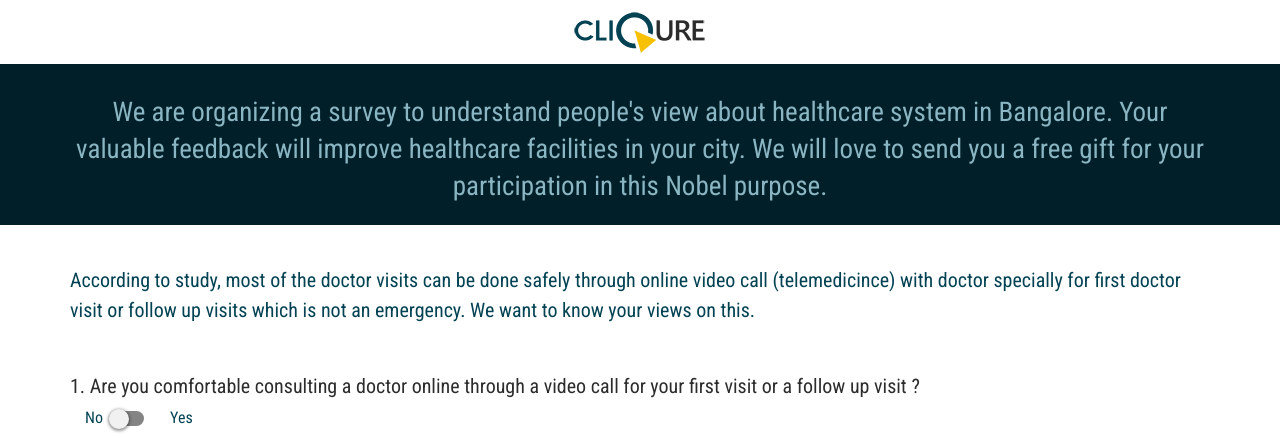
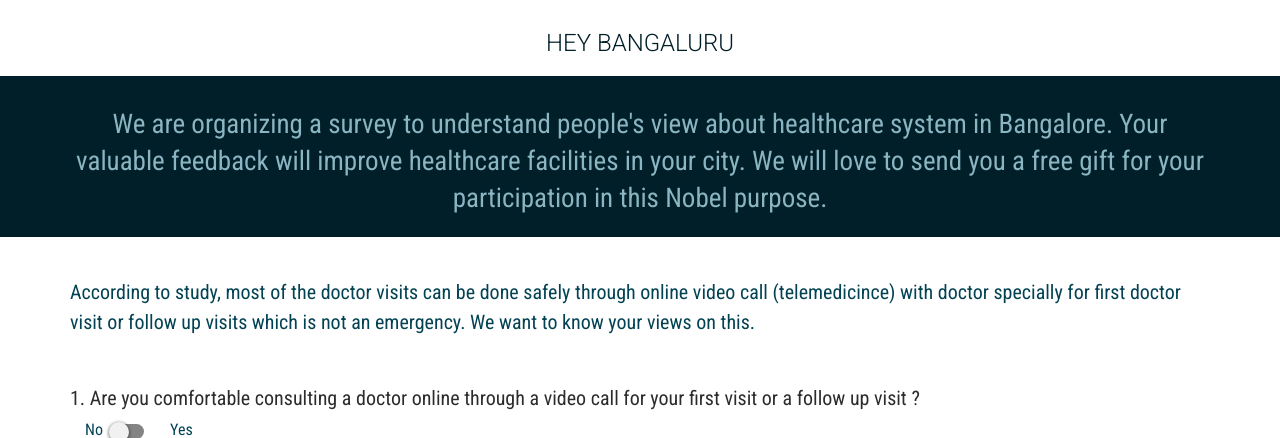
Before and after one commit to rajuappsbee/survey, a PHP site: page / in a window 1280 px wide. Shown: the top 438 px of the page. Run offline with PHP 8.4, Linux system fonts and the light colour scheme; some libraries are stand-ins or nearby versions.

Commit message:
frontend change

```diff
--- a/index.php
+++ b/index.php
@@ -22,7 +22,8 @@
 <body>
     <div class="header">
     	<div class="container">
-    		<a href="#"><img src="img/logo.png" /></a>
+        <!--<a href="javascript:void(0);"><img src="img/logo.png" /></a>-->
+    		<h3 style="color:#001f29;">HEY BANGALURU</h3>
         </div>
     </div>
     <div class="aq_top">
```
